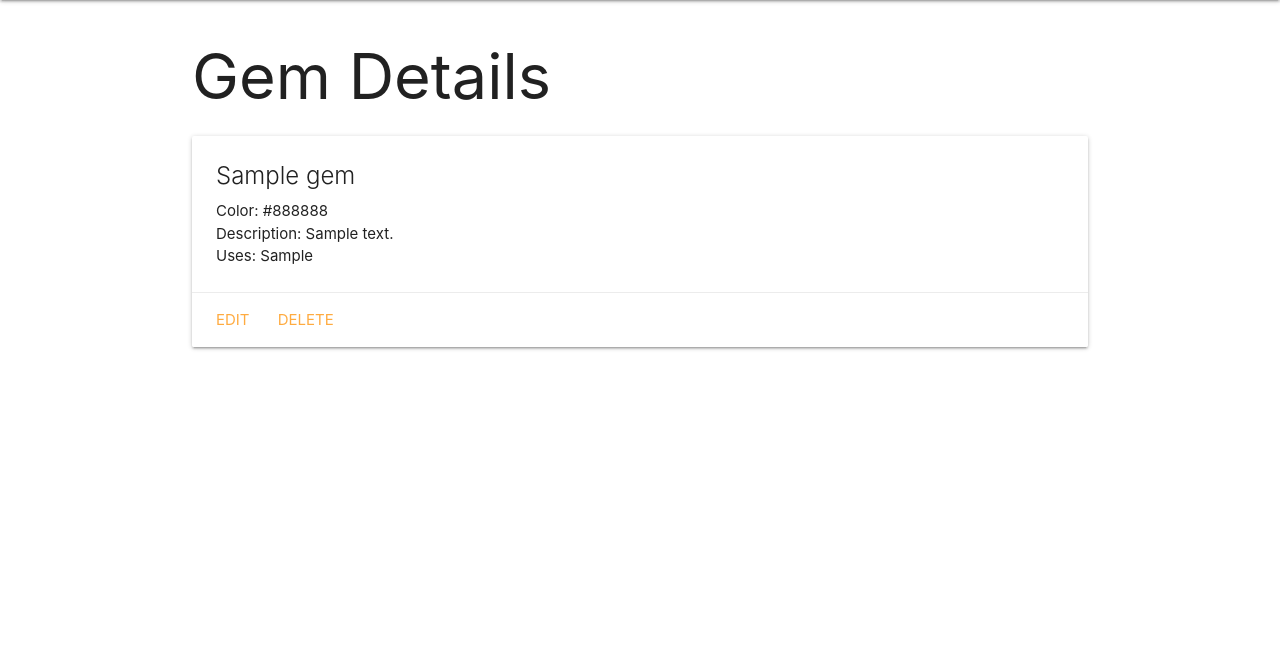
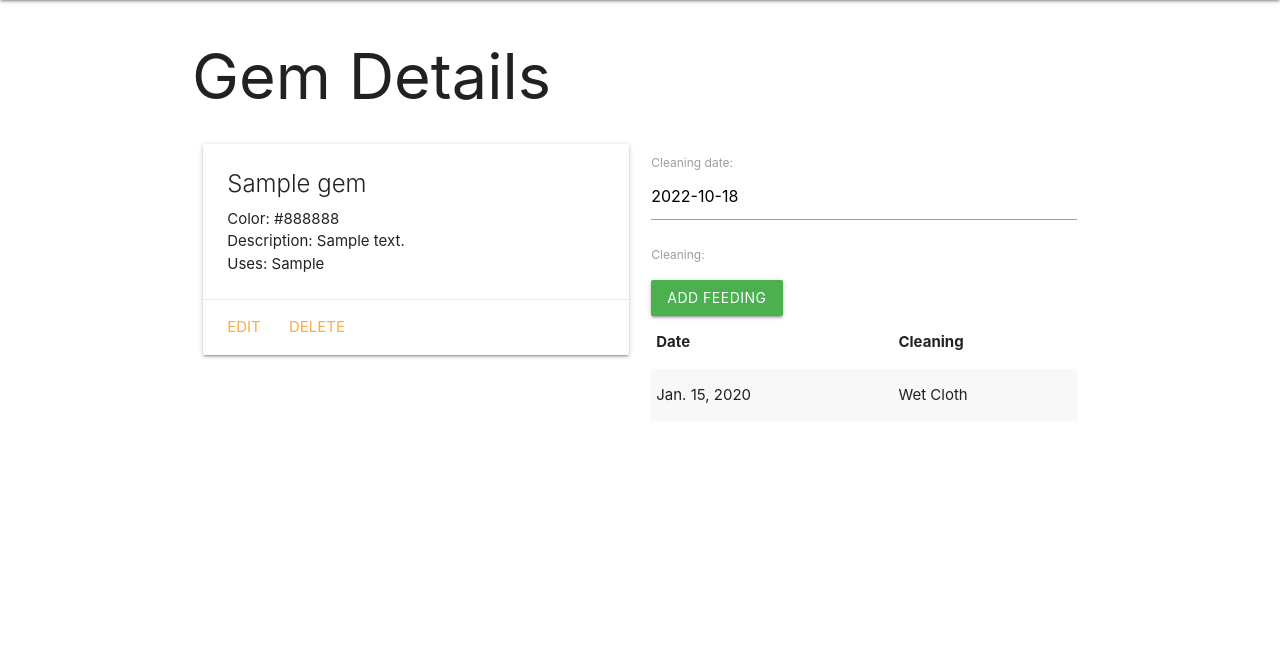
Before and after one commit to EHollingerFllStk/Gem-Collector, a Django app: page /gems/1/ in a window 1280 px wide. Shown: the part 64-725 px from the top of the page. Run offline with Django 4.2, Linux system fonts and the light colour scheme; tables that the repository leaves empty hold one stand-in row (values such as "Sample post").

Commit message:
one to many functionality - adding 2nd model and date

```diff
--- a/main_app/admin.py
+++ b/main_app/admin.py
@@ -1,6 +1,7 @@
 from django.contrib import admin
 # import your models here
-from .models import Gem
+from .models import Gem, Cleaning
 
 # Register your models here
 admin.site.register(Gem)
+admin.site.register(Cleaning)
--- /dev/null
+++ b/main_app/forms.py
@@ -0,0 +1,7 @@
+from django.forms import ModelForm
+from .models import Cleaning
+
+class CleaningForm(ModelForm):
+  class Meta:
+    model = Cleaning
+    fields = ['date', 'cleaning']
--- a/main_app/models.py
+++ b/main_app/models.py
@@ -1,6 +1,13 @@
 from unittest.util import _MAX_LENGTH
 from django.db import models
 from django.urls import reverse
+
+QUARTER = (
+    ('W', 'Wet Cloth'),
+    ('D', 'Dry Cloth'),
+    ('M', 'MicroFiber'),
+    ('F', 'Feather duster')
+)
 
 # Create your models here.
 class Gem(models.Model):
@@ -15,3 +22,16 @@ class Gem(models.Model):
 
     def get_absolute_url(self):
         return reverse('detail', kwargs={'gem_id': self.id})
+
+class Cleaning(models.Model):
+    date = models.DateField('cleaning date')
+    cleaning = models.CharField(
+        max_length=1,
+        choices=QUARTER,
+        default=QUARTER[0][0]
+    )
+
+    gem=models.ForeignKey(Gem, on_delete=models.CASCADE)
+
+    def __str__(self):
+        return f"{self.get_cleaning_display()} on {self.date}"
--- a/main_app/templates/base.html
+++ b/main_app/templates/base.html
@@ -10,6 +10,7 @@
       rel="stylesheet"
       href="https://cdnjs.cloudflare.com/ajax/libs/materialize/1.0.0/css/materialize.min.css"
     />
+    <script src="https://cdnjs.cloudflare.com/ajax/libs/materialize/1.0.0/js/materialize.min.js"></script>
     <link rel="stylesheet" type="text/css" href="{% static 'css/style.css' %}">
   </head>
   <body>
--- a/main_app/templates/gems/detail.html
+++ b/main_app/templates/gems/detail.html
@@ -2,6 +2,8 @@
 
 <h1>Gem Details</h1>
 
+<div class="row">
+  <div class="col s6">
     <div class="card">
       <div class="card-content">
         <span class="card-title">{{ gem.name }}</span>
@@ -14,5 +16,37 @@
         <a href="{% url 'gems_delete' gem.id %}">Delete</a>
       </div>
     </div>
-
+  </div>
+  <div class="col s6">
+    <form method="post">
+      {% csrf_token %} {{ cleaning_form.as_p }}
+      <input type="submit" class="btn green" value="Add Feeding" />
+    </form>
+    <table class="striped">
+      <thead>
+        <tr>
+          <th>Date</th>
+          <th>Cleaning</th>
+        </tr>
+      </thead>
+      <tbody>
+        {% for cleaning in gem.cleaning_set.all %}
+        <tr>
+          <td>{{cleaning.date}}</td>
+          <td>{{cleaning.get_cleaning_display}}</td>
+        </tr>
+        {% endfor %}
+      </tbody>
+    </table>
+  </div>
+</div>
+<script>
+ var dateEl = document.getElementById('id_date');
+  M.Datepicker.init(dateEl, {
+    format: 'yyyy-mm-dd',
+    defaultDate: new Date(),
+    setDefaultDate: true,
+    autoClose: true
+  });
+</script>
 {% endblock %}
--- a/main_app/views.py
+++ b/main_app/views.py
@@ -2,6 +2,7 @@ from django.shortcuts import render
 from django.http import HttpResponse
 from django.views.generic.edit import CreateView, UpdateView, DeleteView
 from .models import Gem
+from .forms import CleaningForm
 
 # Create your views here.
 
@@ -17,7 +18,9 @@ def gems_index(request):
 
 def gem_detail(request, gem_id):
   gem = Gem.objects.get(id=gem_id)
-  return render(request, 'gems/detail.html', { 'gem': gem})
+  cleaning_form = CleaningForm()
+  return render(request, 'gems/detail.html', {  'gem': gem, 'cleaning_form': cleaning_form
+  })
 
 class GemCreate(CreateView):
   model = Gem
```
Also changed, not shown: main_app/migrations/0002_cleaning.py (added), main_app/migrations/0003_alter_cleaning_cleaning.py (added). Lines whose indentation alone changed are shown as unchanged.
